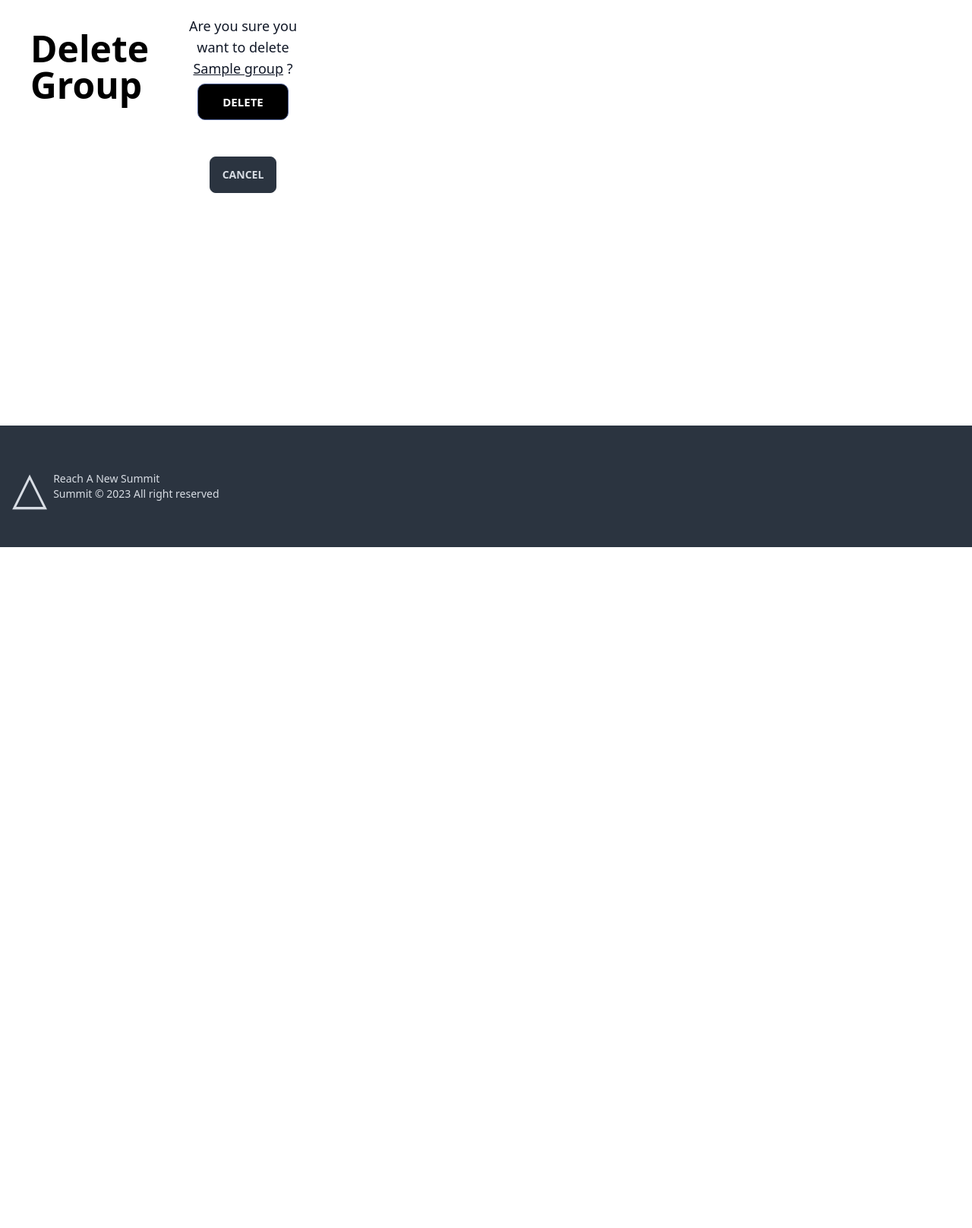
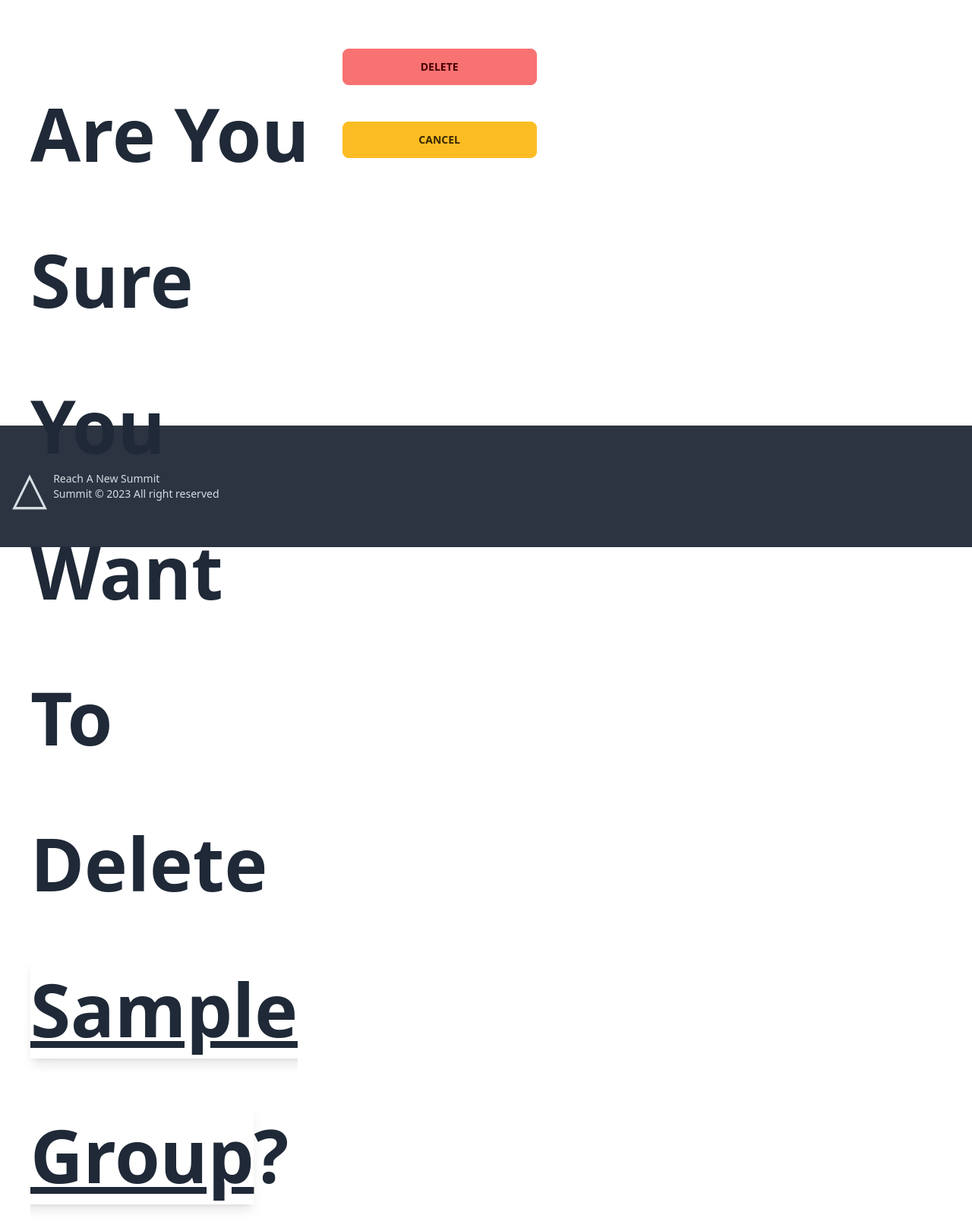
Before and after one commit to Bharatchandran/summitPrj3, a Django app: page /interests/groups/1/delete/ in a window 1280 px wide. Shown: the part 80-1696 px from the top of the page at 76% size. Before the commit the page ends 800 px from the top, so only its background shows below. Run offline with Django 4.2, Linux system fonts and the light colour scheme; a user stored in the database is signed in; tables that the repository leaves empty hold one stand-in row (values such as "Sample post"); some libraries are stand-ins or nearby versions.

Commit message:
delete / confrim forms styled

```diff
--- a/main_app/static/css/style.css
+++ b/main_app/static/css/style.css
@@ -12,7 +12,7 @@
     margin-top: 2rem; !important; */
 }
 
-input[type='submit']{
+/* input[type='submit']{
     font-size:15px;
     width:120px;
     height:45px;
@@ -22,7 +22,7 @@
     border-radius: 10px;
 
     background: black
-}
+} */
 
 #bg-summit{
     background-image: url(https://i.imgur.com/w4RtIP7.jpeg);
--- a/main_app/templates/main_app/group_confirm_delete.html
+++ b/main_app/templates/main_app/group_confirm_delete.html
@@ -1,15 +1,21 @@
 {% extends 'base.html' %}
-
+{% load crispy_forms_tags %}
+{% load tailwind_filters %}
 {% block content %}
-<h1 class="text-5xl font-bold text-center text-black m-10" >Delete Group</h1>
-
-<div class="text-center m-5">
-<h4 class="text-lg  font-medium text-gray-900 dark:text-black m=10">Are you sure you want to delete <span class="underline decoration-solid" >{{ object.name }}</span> ?</h4>
+<div class="col-start-1 col-span-2 mt-10">
+    <h1 class="ml-10 mt-10 text-8xl font-bold  capitalize leading-loose ">Are you sure you want to delete <span class="underline decoration-solid shadow-lg" >{{ object.name }}</span>?</h1>
+</div>
+<!-- <h1 class="text-5xl font-bold text-center text-black m-10" >Delete Group</h1> -->
+<div class="col-start-3 col-span-2 mt-10 justify-items-center">
     <form action="" method="POST">
         {% csrf_token %}
-        <input type="submit" value="Delete" class="btn btn-neutral m-6">
-        <a class="btn btn-neutral m-6"href="{% url 'group_list' object.id %}">Cancel</a>
+        {{ form|crispy}}
+
+        <input type="submit" value="Delete" class=" justify-self-center btn btn-error btn-wide m-6 ">
+        <a class="justify-self-center btn btn-wide btn-warning m-6" href="{% url 'group_list' object.id %}">Cancel</a>
+
     </form>
 </div>
 
+
 {% endblock %}
```
Also changed, not shown: main_app/templates/home.html (+4 -4 lines), main_app/templates/main_app/group_form.html (+8 -3 lines), main_app/templates/main_app/interest_form.html (+8 -5 lines), main_app/templates/main_app/group_confrim_delete.html (added).
